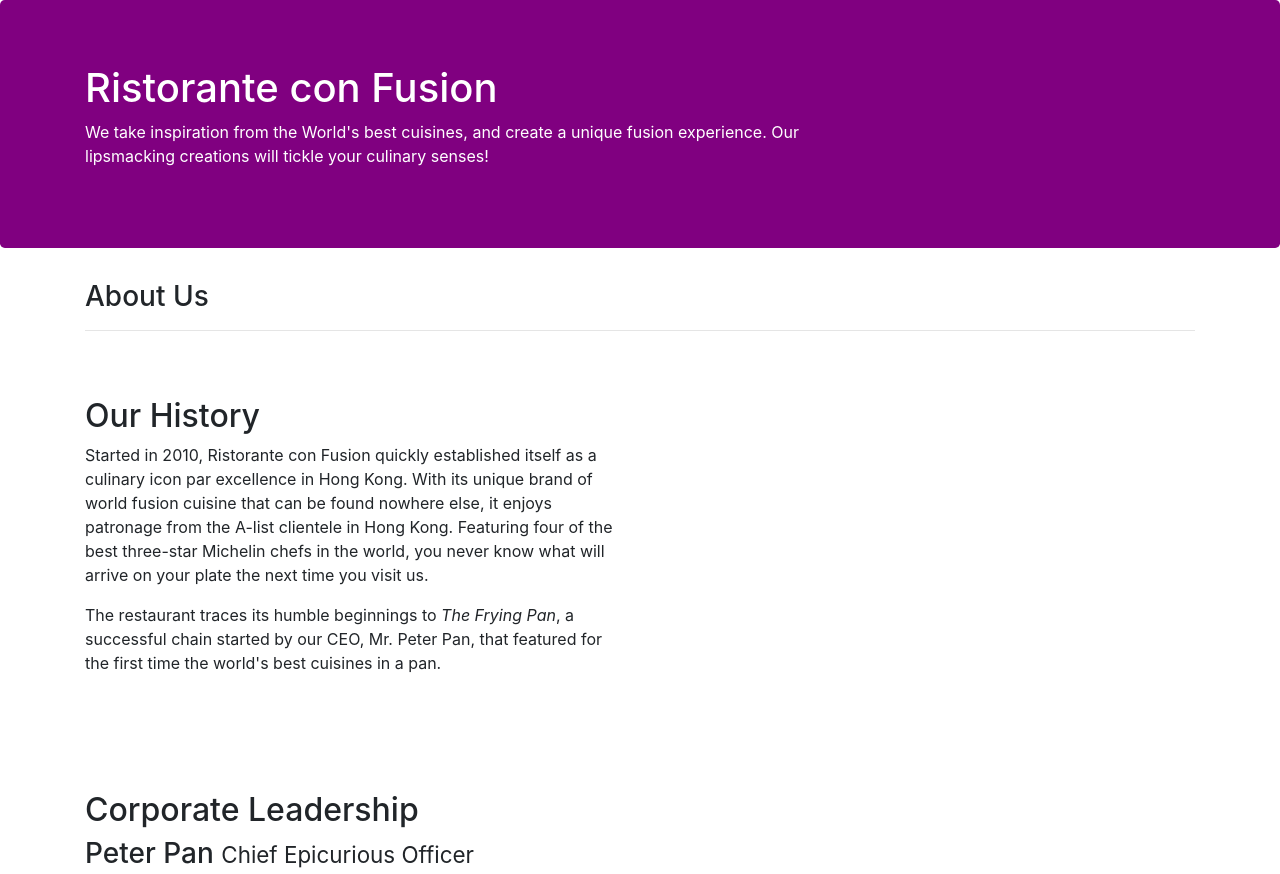
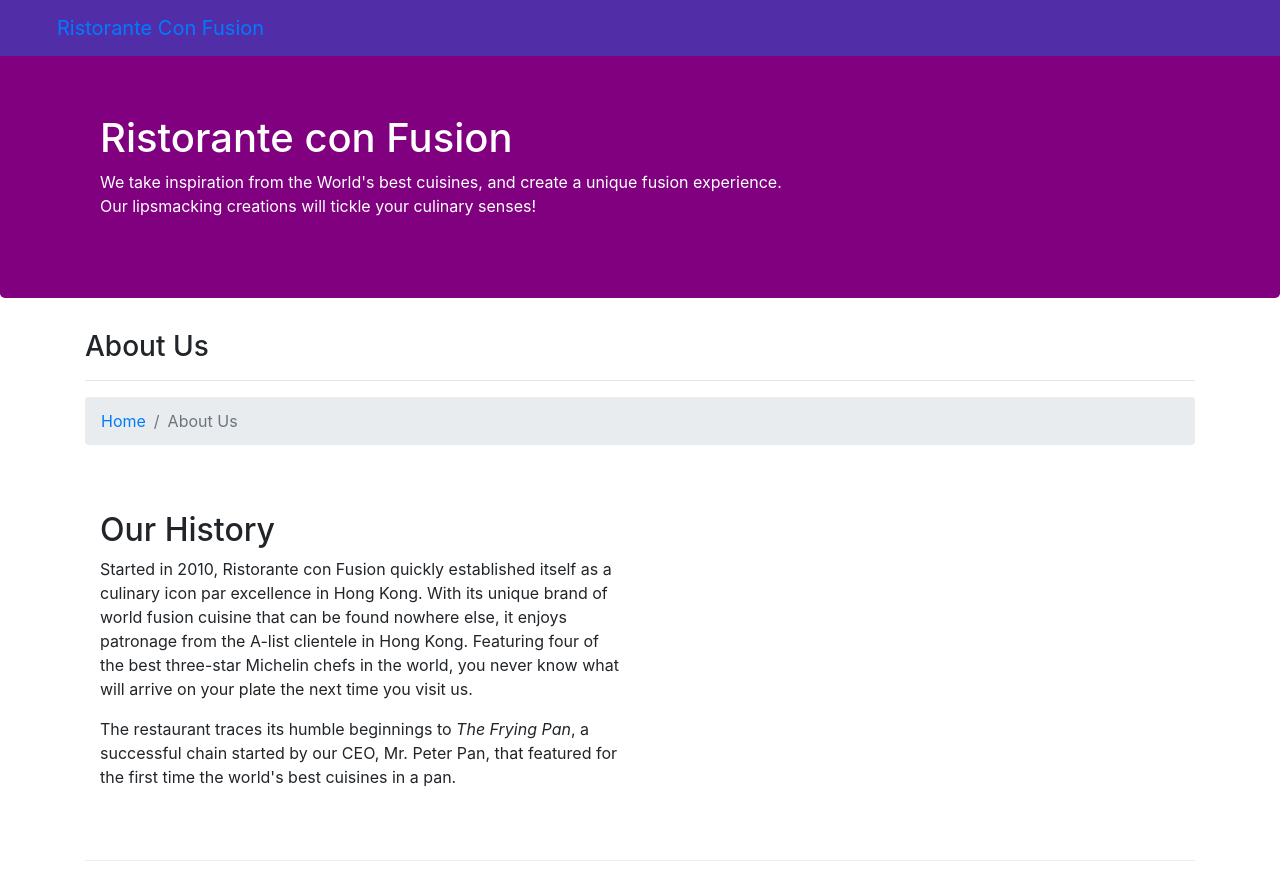
Before and after one commit to vvkTiwari/Ristorante-ConFusion-App, a website: page aboutus.html in a window 1280 px wide. Shown: the top 874 px of the page. Drawn offline with nearby package versions, Linux system fonts and the light colour scheme.

Commit message:
toggleable nav bar

```diff
--- a/aboutus.html
+++ b/aboutus.html
@@ -15,7 +15,22 @@
 </head>
 
 <body>
-
+<nav class ="navbar navbar-inverse navbar-toggleable-sm fixed-top">
+    <div class="container">
+        <a class="navbar-brand" href="./index.html" >Ristorante Con Fusion</a>
+        <div class="collapse navbar-collapse" id="Navbar">
+            <ul class="navbar-nav">
+                <li class="nav-item"><a class="nav-link" href="./index.html">Home</a></li>
+                <li class="nav-item"><a class="nav-link" href="#">About</a></li>
+                <li class="nav-item"><a class="nav-link" href="#">Menu</a></li>
+                <li class="nav-item"><a class="nav-link" href="#">Contact</a></li>
+            </ul>
+        </div>
+    </div>
+    <button class="navbar-toggler" type="button" data-toggle="collapse" data-target="#Navbar">
+        <span class="navbar-toggler-icon"></span>
+    </button>
+</nav>
     <header class="jumbotron">
         <div class="container">
             <div class="row row-header">
@@ -37,7 +52,12 @@
             </div>
         </div>
 
-        <div class="row about">
+    <ol class="col-12 breadcrumb">
+        <li class="breadcrumb-item"><a href="./index.html">Home</a></li>
+        <li class="breadcrumb-item active">About Us</li>
+    </ol>
+
+        <div class="row row-content">
             <div class="col-sm-6">
                 <h2>Our History</h2>
                 <p>Started in 2010, Ristorante con Fusion quickly established itself as a culinary icon par excellence in Hong Kong. With its unique brand of world fusion cuisine that can be found nowhere else, it enjoys patronage from the A-list clientele in Hong Kong.  Featuring four of the best three-star Michelin chefs in the world, you never know what will arrive on your plate the next time you visit us.</p>
@@ -48,7 +68,7 @@
         </div>
 
 
-        <div class="row about">
+        <div class="row row-content">
             <div class="col-12">
                 <h2>Corporate Leadership</h2>
                 <h3>Peter Pan <small>Chief Epicurious Officer</small></h3>
@@ -64,7 +84,7 @@
 
     </div>
 
-    <footer class="jumbotron footer">
+    <footer class="footer">
         <div class="container">
             <div class="row">
                 <div class="col-5 col-sm-2">
--- a/css/styles.css
+++ b/css/styles.css
@@ -3,12 +3,29 @@
 	color: white;
 
 }
-.content{
-	padding: 50px 0px 50px 0px;
+.row-header{
+    margin:0px auto;
+    padding:0px;
 }
+
+.row-content {
+    margin:0px auto;
+    padding: 50px 0px 50px 0px;
+    border-bottom: 1px ridge;
+    min-height:400px;
+}
+
 .footer{
-	padding: 20px 0px 20px 0px;
+    background-color: #D1C4E9;
+    margin:0px auto;
+    padding: 20px 0px 20px 0px;
 }
-.about{
-	padding: 50px 0px 50px 0px;
+
+body{
+    padding:50px 0px 0px 0px;
+    z-index:0;
 }
+
+.navbar-inverse {
+     background-color: #512DA8;
+}
```
Also changed, not shown: index.html (+17 -2 lines).
